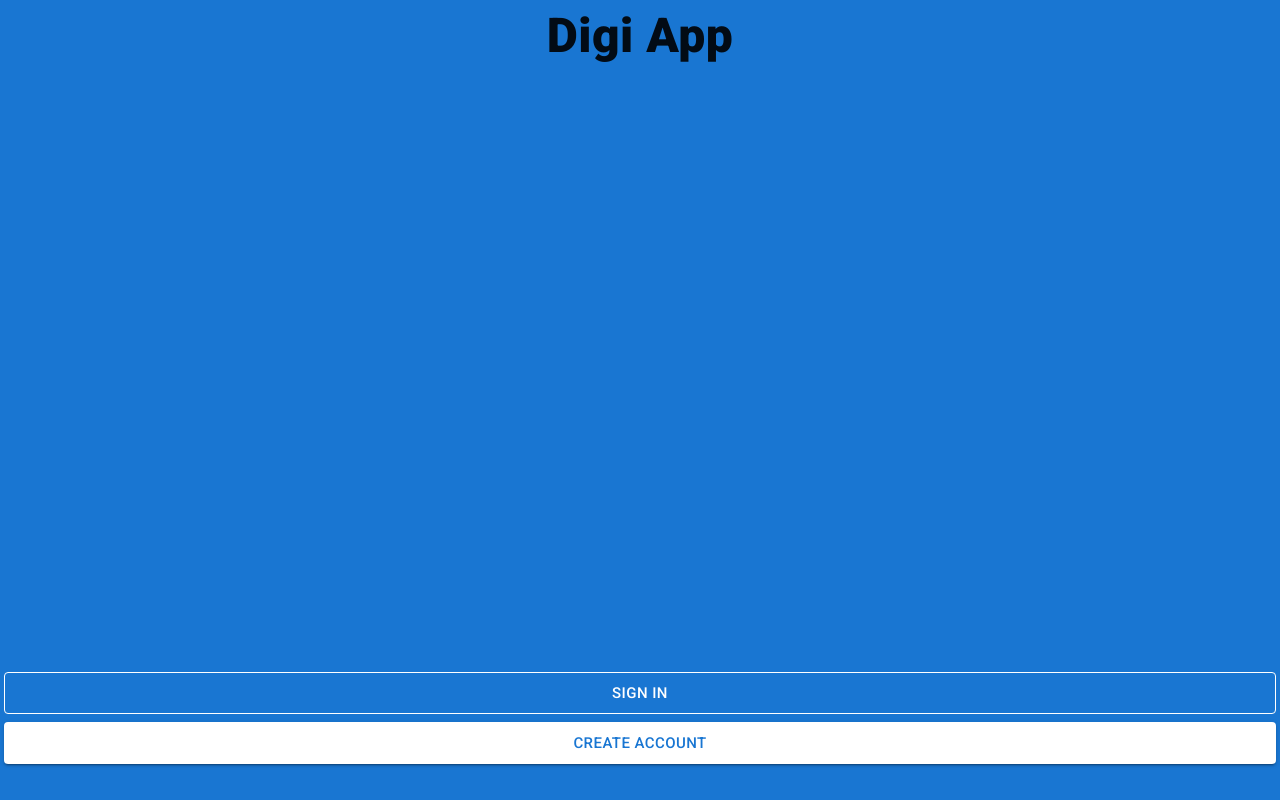
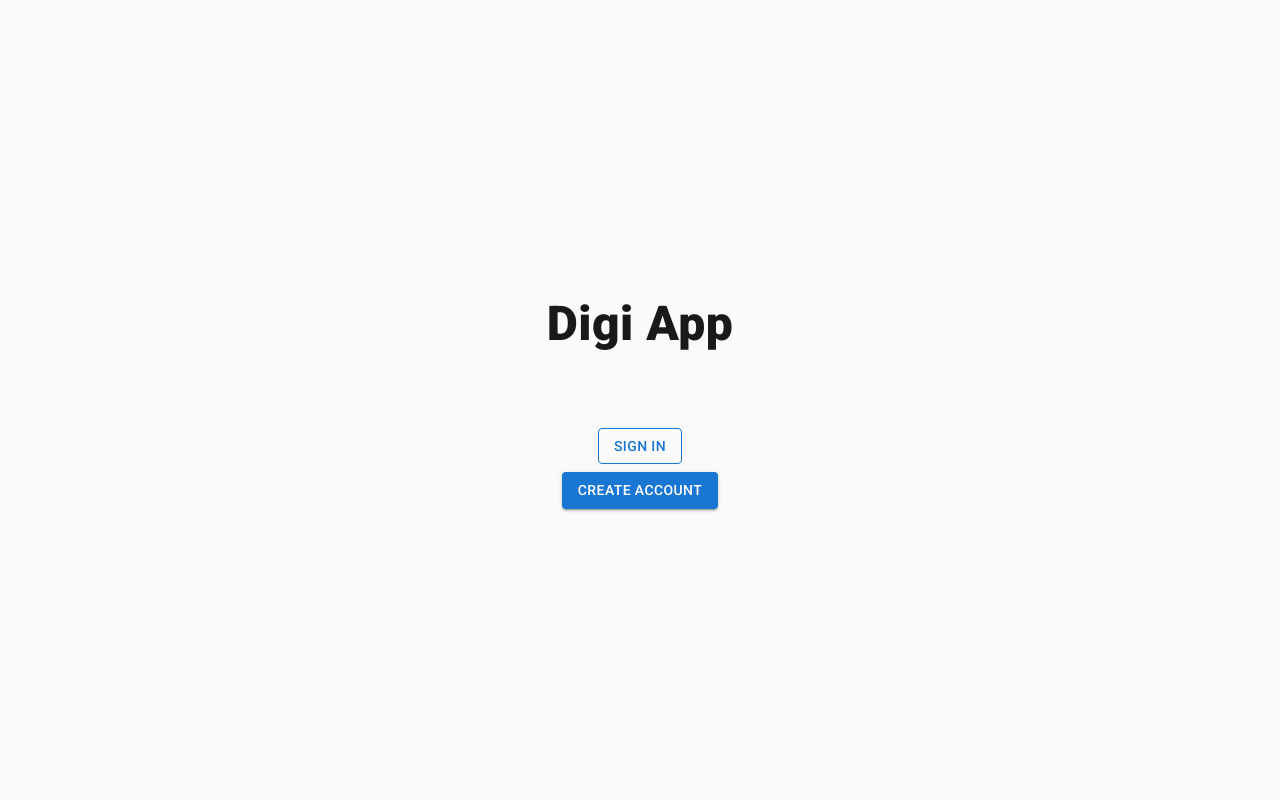
Before and after one commit to phelisa2020/digi-apps, a React (Create React App) app: page /#/ in a window 1280 px wide. Built offline with nearby package versions, Linux system fonts and the light colour scheme.

Commit message:
creating account

```diff
--- a/src/components/Alert/Alert.jsx
+++ b/src/components/Alert/Alert.jsx
@@ -13,6 +13,7 @@ const SEVERITY_MAP = {
 
 const StyledAlert = styled(MuiAlert)`
   align-items: center;
+  text-align: left;
 `;
 
 const DescriptionWrapper = styled.div`
@@ -42,7 +43,7 @@ export const Alert = (props) => {
 
   return (
     <StyledAlert severity={severity} icon={icon}>
-      <Text size="m"> {title}</Text>
+      <Text size={description ? 'l' : 's'}>{title}</Text>
       {description && (
         <DescriptionWrapper>
           <Text size="s"> {description}</Text>
--- a/src/components/Button/Button.jsx
+++ b/src/components/Button/Button.jsx
@@ -68,6 +68,21 @@ const calcHover = ({ importance, inverse }) => {
   return tokens.colors.blue.stronger;
 };
 
+const calcActionProps = (action) => {
+  if (action === true) {
+    return { type: "submit" };
+  }
+
+  if (!action) {
+    return { disabled: true, type: "button" };
+  }
+
+  if (typeof action !== "string")
+    return { component: "button", onClick: action, type: "button" };
+
+  return { component: Link, to: action, type: "button" };
+};
+
 const StyledButton = styled(MuiButton)`
   color: ${calcColor};
   border: ${calcBorder};
@@ -90,23 +105,31 @@ const StyledButton = styled(MuiButton)`
  */
 
 /**
- * @name Button
- *
- * @description A way for a user to trigger an action in the app
- *
  * @param {props} props
+ * @returns {JSX.Element}
  */
 
 export const Button = (props) => {
-  const { children, importance = "secondary",
-    inverse = false, full =
-    false, action } = props;
+  const {
+    children,
+    importance = "secondary",
+    inverse,
+    full = false,
+    action,
+  } = props;
   const variant = importance === "primary" ? "contained" : "outlined";
+  const actionProps = calcActionProps(action);
 
   return (
-    <StyledButton componet={Link} to={action} size="large" importance=
-    {importance} inverse={inverse} variant={variant} full={full}>
-    {children}</StyledButton>
+    <StyledButton
+    inverse={inverse}
+    importance={importance}
+    children={children}
+    {...actionProps}
+    fullWidth={full}
+    variant={variant}
+    />
+
   );
 };
 
--- a/src/components/Input/Input.jsx
+++ b/src/components/Input/Input.jsx
@@ -21,17 +21,19 @@ const StyledTextField = styled(TextField)`
  * @property {(value: string) => void} onChange
  */
 
-export const Input = (props) => {
-  const { accepts, onChange, label, value } = props;
-  const handleChange = (e) => onChange(e.target.value);
+ export const Input = (props) => {
+  const { accepts, label, onChange, value } = props;
+
+  const handleChange = (event) => onChange(event.target.value);
 
   return (
     <StyledTextField
       value={value}
       label={label}
+      disabled={!onChange}
       onChange={handleChange}
       fullWidth
-      inputProps = {{ type: accepts }}
+      inputProps={{ type: accepts }}
       variant="filled"
     />
   );
--- a/src/components/Layout/Layout.jsx
+++ b/src/components/Layout/Layout.jsx
@@ -1,19 +1,83 @@
 import React from "react";
 import styled from "styled-components";
 import { tokens } from "../../data/tokens";
+import { Text } from "../Text";
 import { Button } from "../Button";
-import { Text } from "../../components/Text";
 import { Link } from "../Link";
+import { Alert } from "../Alert";
+import { useHistory } from "react-router-dom";
+
+const COLORS = {
+  white: `rgb(${tokens.colors.white})`,
+  turquoise: `rgb(${tokens.colors.turquoise})`,
+  whiteStronger: `rgb(${tokens.colors.white}) ${tokens.opacity.stronger})`,
+  blackStrong: `rgb(${tokens.colors.black}) rgb(${tokens.opacity.strong})`,
+};
+
+const Base = styled.div`
+  text-align: center;
+  padding: ${tokens.spacing.xl} ${tokens.spacing.m} ${tokens.spacing.l};
+  height: 100%;
+  display: flex;
+  flex-direction: column;
+  color: ${({ inverse }) =>
+    inverse ? COLORS.whiteStronger : COLORS.blackStrong};
+  width: 100%;
+  max-width: 25rem;
+  max-height: 45rem;
+  padding-bottom: ${tokens.spacing.xl};
+`;
+
+const Content = styled.div`
+  flex-grow: 1;
+  display: flex;
+  flex-direction: column;
+`;
+
+const Nested = styled.div`
+  flex-grow: 1;
+  display: flex;
+  justify-content: center;
+  align-items: center;
+`;
+
+const ButtonWrap = styled.div`
+  padding: ${tokens.spacing.xs};
+`;
+
+const LinkWrap = styled.div`
+  padding: ${tokens.spacing.m} ${tokens.spacing.xs} ${tokens.spacing.xs};
+`;
+
+const NestedChildren = styled.div`
+  width: 100%;
+  padding: ${tokens.spacing.l} 0;
+`;
+
+const BaseWrap = styled.div`
+  background: ${({ inverse }) => (inverse ? COLORS.turquoise : COLORS.white)};
+  min-height: 100vh;
+  display: flex;
+  align-items: center;
+  justify-content: center;
+  height: 100%;
+  min-height: 100vh;
+`;
+
+const AlertWrap = styled.div`
+  padding-bottom: ${tokens.spacing.m};
+`;
 
 /**
  * @typedef {object} props
  * @property {JSX.Element} children
  * @property {string} title
+ * @property {boolean} form
  * @property {boolean} inverse
  * @property {[string, string | function]} [primary]
  * @property {[string, string | function]} [secondary]
  * @property {[string, string | function]} [extra]
-
+ * @property {[tittle: string, description?: string, nature: 'error' | 'validation' | 'resolving']}
  */
 
 /**
@@ -21,95 +85,74 @@ import { Link } from "../Link";
  * @returns {JSX.Element}
  */
 
-const COLORS = {
-    white: `rgb(${tokens.colors.white})`,
-    blue: `rgb(${tokens.colors.blue.solid})`,
-    whiteStronger: `rgb(${tokens.colors.white}, ${tokens.opacity.stronger})`,
-    blackStrong: `rgb(${tokens.colors.black}, ${tokens.opacity.strong})`,
+export const Layout = (props) => {
+  const { children, title, inverse, extra, primary, secondary, alert, form } =
+    props;
+
+  const history = useHistory();
+
+  const handleForm = (event) => {
+    event.preventDefault();
+
+    if (typeof primary[1] === "string") {
+      return history.to(primary[1]);
     }
-const Base = styled.div`
-  height: 100%;
-  text-align: center;
-  display:flex;
-  flex-direction: column;
-  padding-bottom: ${tokens.spacing.l};
-  background-color: ${({ inverse }) =>
-    inverse ? tokens.colors.blue.solid : tokens.highlight.white.solid};
-  min-height: 100vh;
-`;
+    primary[1]();
+  };
 
-// const Base = styled.div`
-//   height: 100%;
-//   text-align: center;
-//   display: flex;
-//   flex-direction: column;
-//   padding: ${tokens.spacing.xl} ${tokens.spacing.m} ${tokens.spacing.l};
-//   background: ${({ inverse }) => inverse ? COLORS.blue : COLORS.white};
-//   color: ${({ inverse }) => inverse ? COLORS.whiteStronger : COLORS.blackStrong};
-// `;
-
-
-const Content = styled.div`
-  flex-grow: 1;
-  display: flex;
-  flex-direction: column;
-`;
-const Nested = styled.div`
-  flex-grow: 1;
-  display: flex;
-  justify-content: center;
-  align-items: center;
-`;
-
-const NestedChildren = styled.div`
-  width: 100%;
-`
-
-const ButtonWrap = styled.div`
-  padding: ${tokens.spacing.xs};
-`;
-const LinkWrap = styled.div`
-  padding: ${tokens.spacing.m} ${tokens.spacing.xs} ${tokens.spacing.xs};
-`;
-
-
-
-export const Layout = (props) => {
-  const { children, title, inverse, extra, primary, secondary } = props;
   return (
-    <Base inverse={inverse}>
+    <BaseWrap inverse={inverse}>
+      <Base>
         <header>
-        <Text size="xl" component="h1">
+          <Text size="xl" component="h1" inverse={inverse}>
             {title}
           </Text>
         </header>
 
-      <Content>
+        <main>
+          <Content as={form ? "form" : "div"} action={handleForm}>
             <Nested>
               <NestedChildren>{children}</NestedChildren>
             </Nested>
 
+            {alert && (
+              <AlertWrap>
+                <Alert {...alert} />
+              </AlertWrap>
+            )}
+
             {secondary && (
               <ButtonWrap>
-
-            <Button action={secondary[1]} inverse={inverse} full>{secondary[0]}</Button>
+                <Button action={secondary[1]} inverse={inverse} full>
+                  {secondary[0]}
+                </Button>
               </ButtonWrap>
             )}
+
             {primary && (
               <ButtonWrap>
-
-            <Button action={primary[1]} inverse={inverse} full importance="primary">
+                <Button
+                  action={primary[1]}
+                  inverse={inverse}
+                  full
+                  importance="primary"
+                >
                   {primary[0]}
                 </Button>
               </ButtonWrap>
             )}
+
             {extra && (
               <LinkWrap>
-            <Link action={extra[1]} inverse={inverse}>{extra[0]}</Link>
+                <Link action={extra[1]} inverse={inverse}>
+                  {extra[0]}
+                </Link>
               </LinkWrap>
             )}
           </Content>
+        </main>
       </Base>
+    </BaseWrap>
   );
 };
 
--- a/src/views/LandingPage/LandingPage.jsx
+++ b/src/views/LandingPage/LandingPage.jsx
@@ -1,8 +1,17 @@
-import React from 'react'
-import { Layout } from '../../components/Layout'
+import React from "react";
+import { Layout } from "../../components/Layout";
 
 export const LandingPage = () => {
-    return <Layout inverse title="Digi App" secondary={['Sign In', '/auth/signin']} primary={['Create Account', '/auth/register']} />
-}
+  return (
+    <Layout
+    //   inverse
+      title="Digi App"
+      secondary={["Sign In", "/auth/signin"]}
+      primary={["Create Account", "/auth/newaccount"]}
+    />
 
-export default LandingPage
+
+  );
+};
+
+export default LandingPage;
--- a/src/views/NewAccount/NewAccount.useNewAccount.js
+++ b/src/views/NewAccount/NewAccount.useNewAccount.js
@@ -5,20 +5,21 @@ export const useNewAccount = () => {
     const [email, setEmail] = useState('')
     const [password, setPassword] = useState('')
     const [confirmPassword, setConfirmPassword] = useState('')
-    const [alert, setAlert] = useState(null)
-    const [creating, setCreating] =useState(false)
+    const [alert, setAlert] = useState(null);
 
     const createAccount = () => {
-        if(!email || email.length < 1) return ('noEmail')
-        if(!password || password.length < 1) return ('noPassword')
-        if(!confirmPassword || confirmPassword.length < 1) return ('noConfirmPassword')
+      if (!email || email.length < 1) return setAlert("noEmail");
+      if (!password || password.length < 1) return setAlert("noPassword");
+      if (!confirmPassword || confirmPassword.length < 1)
+        return setAlert("noConfirmPassword");
 
-        if(!validator.isEmail(email)) return setAlert('formatEmail')
-        if(password.length < 8) return ('shortPassword')
-        if(confirmPassword.length < 8) return ('shortConfirmPassword')
+      if (!validator.isEmail(email)) return setAlert("formatEmail");
+      if (password.length < 8) return setAlert("shortPassword");
+      if (confirmPassword.length < 8) return setAlert("shortConfirmPassword");
 
-        if(password !== confirmPassword) return setAlert("missmatchPassword")
-        setAlert('creating')
+      if (password !== confirmPassword) return setAlert("mismatchPassword");
+      setAlert("creating");
+
     }
 
     return {
@@ -29,6 +30,8 @@ export const useNewAccount = () => {
         setEmail,
         setPassword,
         createAccount,
+        alert,
+
     }
 
 }
--- /dev/null
+++ b/src/views/SignIn/SignIn.useSignIn.js
@@ -0,0 +1,37 @@
+import { useState, useContext } from "react";
+import validator from "validator";
+// import { context as authContext } from "../../hooks/useAuth";
+
+export const useSignIn = () => {
+  // const { signIn: authSignIn } = useContext(authContext)
+
+  const [email, setEmail] = useState("");
+  const [password, setPassword] = useState("");
+  const [alert, setAlert] = useState(null);
+
+  const signIn = () => {
+    if (!email || email.length < 1) return setAlert("noEmail");
+    if (!password || password.length < 1) return setAlert("noPassword");
+
+    if (!validator.isEmail(email)) return setAlert("formatEmail");
+    if (password.length < 8) return setAlert("shortPassword");
+
+    setAlert('checking');
+    // const [success, code] = await authSignIn(email, password)
+
+    // if (!success) {
+    //   return setAlert(code)
+    // }
+  };
+
+  return {
+    email,
+    password,
+    setEmail,
+    setPassword,
+    signIn,
+    alert,
+  };
+};
+
+export default useSignIn;
```
Also changed, not shown: src/components/Layout/Layout.Demo.jsx (+59 -12 lines), src/views/NewAccount/NewAccount.constants.js (+32 -29 lines), src/views/NewAccount/NewAccount.jsx (+17 -16 lines), src/views/SignIn/SignIn.constants.js (added, +36 -0 lines), src/views/SignIn/SignIn.jsx (+52 -4 lines), 1 other file (tests, documents, lock files or other folders). Lines whose indentation alone changed are shown as unchanged.
